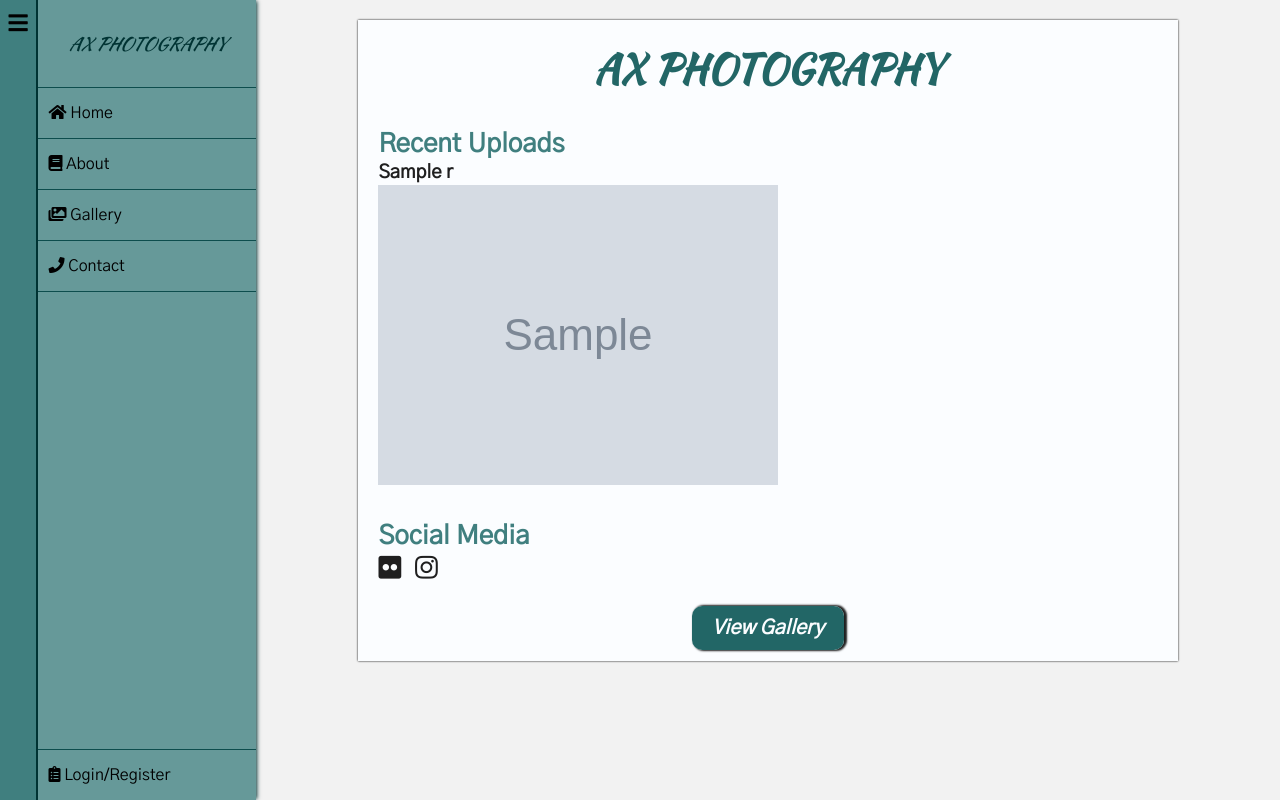
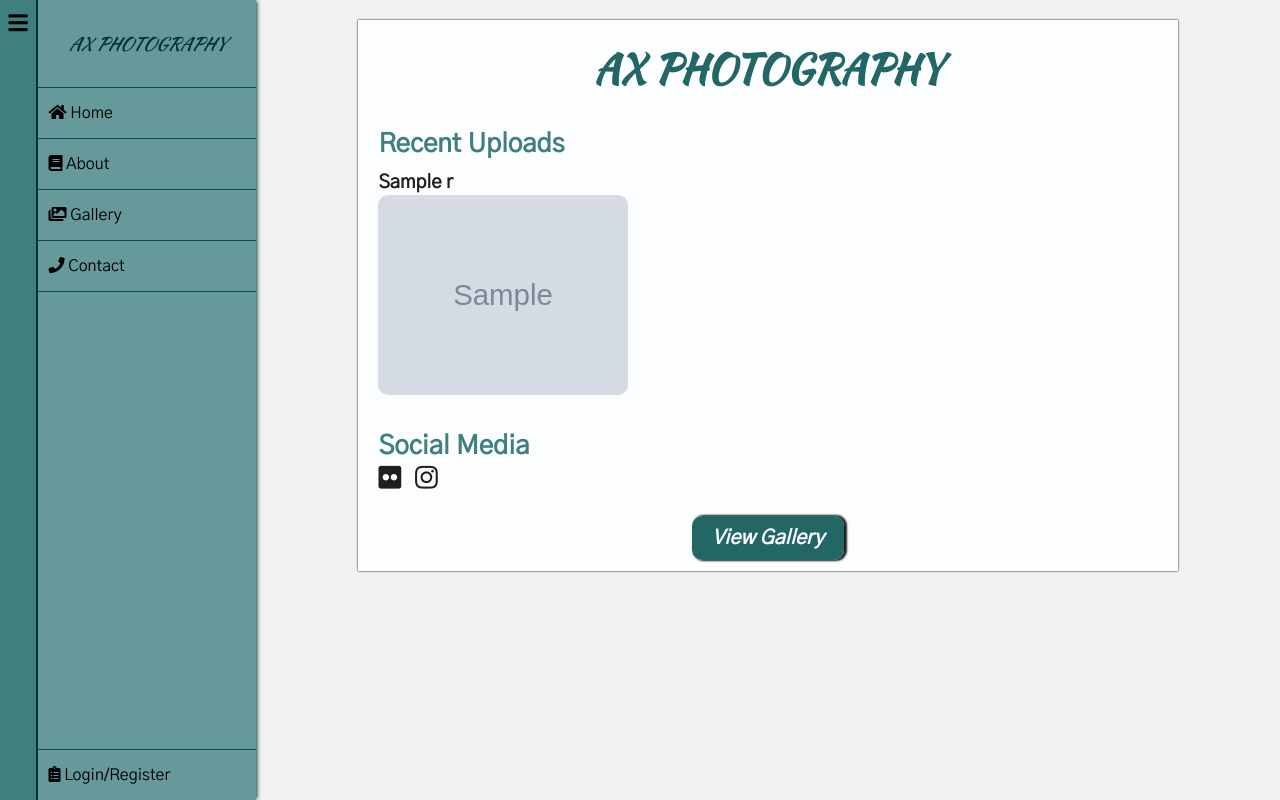
Before and after one commit to rezaa91/photo-gallery, a PHP site: template views/index.html in a window 1280 px wide. Run offline with PHP 8.4, Linux system fonts and the light colour scheme; the template is opened without the code that fills it: most values are stand-ins (such as "Sample title", 1, 10 or a date in 2020); grey boxes marked "Sample" are stand-in pictures; some libraries are stand-ins or nearby versions.

Commit message:
further styling tweaks

```diff
--- a/src/css/components/button.css
+++ b/src/css/components/button.css
@@ -17,3 +17,16 @@ button styling
 .btn:hover{
     box-shadow:0px 0px 0px;
 }
+
+.btn:active{
+    box-shadow: -2px 0px 5px 1px rgb(31,31,31) inset;
+}
+
+.btn-small{
+    padding:3px 10px;
+    font-size:14px;
+    box-shadow:0px 0px 0px;
+}
+.btn-small:active{
+    box-shadow: -2px 0px 2px 1px rgb(31,31,31) inset;
+}
--- a/src/css/layouts/containers.css
+++ b/src/css/layouts/containers.css
@@ -20,3 +20,22 @@
     box-shadow:0px 0px 2px 0px black;
     background-color:rgb(251,253,255);
 }
+
+
+
+/*recent uploads container on homepage*/
+.recent-panel{
+    display:inline-block;
+    width:32%;
+    margin-right:1.3%;
+    margin-top:10px;
+}
+.recent-img{
+    width:300px;
+    height:200px;
+    border-radius:10px;
+}
+.recent-img:hover{
+    opacity:0.9;
+    cursor:pointer;
+}
--- a/src/css/layouts/sidebar.css
+++ b/src/css/layouts/sidebar.css
@@ -58,7 +58,8 @@ SIDE BAR styling
     color:black;
     border-top:1px solid #0d4d4d;
 }
-.bottom{
+
+#sidebar-nav{
     border-bottom:1px solid #0d4d4d;
 }
 
--- a/src/css/styles.css
+++ b/src/css/styles.css
@@ -17,6 +17,7 @@ in order to be accessible by HTML in one place
 @import "layouts/containers.css";
 @import "layouts/page-layout.css";
 @import "layouts/sidebar.css";
+@import "layouts/gallery.css";
 
 
 /*utilities*/
--- a/src/css/variables/colors.css
+++ b/src/css/variables/colors.css
@@ -7,8 +7,6 @@ primary colors
 #407f7f
 #0d4d4d
 #003333
-
-#242,242,242 - neutral grey
 */
 
 .neutral{
```
